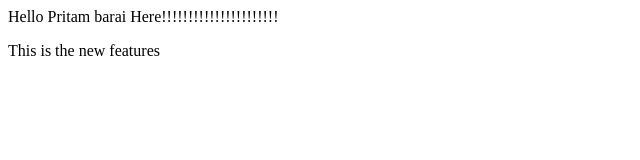
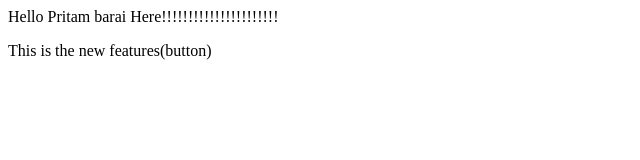
Before and after one commit to PritamRBarai/localrepo, a plain HTML site: page index.html in a window 1280 px wide. Shown: the full height of the page, 0-640 px from the left. Drawn offline with Linux system fonts and the light colour scheme.

```diff
--- a/index.html
+++ b/index.html
@@ -1,2 +1,2 @@
 <p>Hello Pritam barai Here!!!!!!!!!!!!!!!!!!!!!!</p>
-<p>This is the new features</p>
+<p>This is the new features(button)</p>
```
